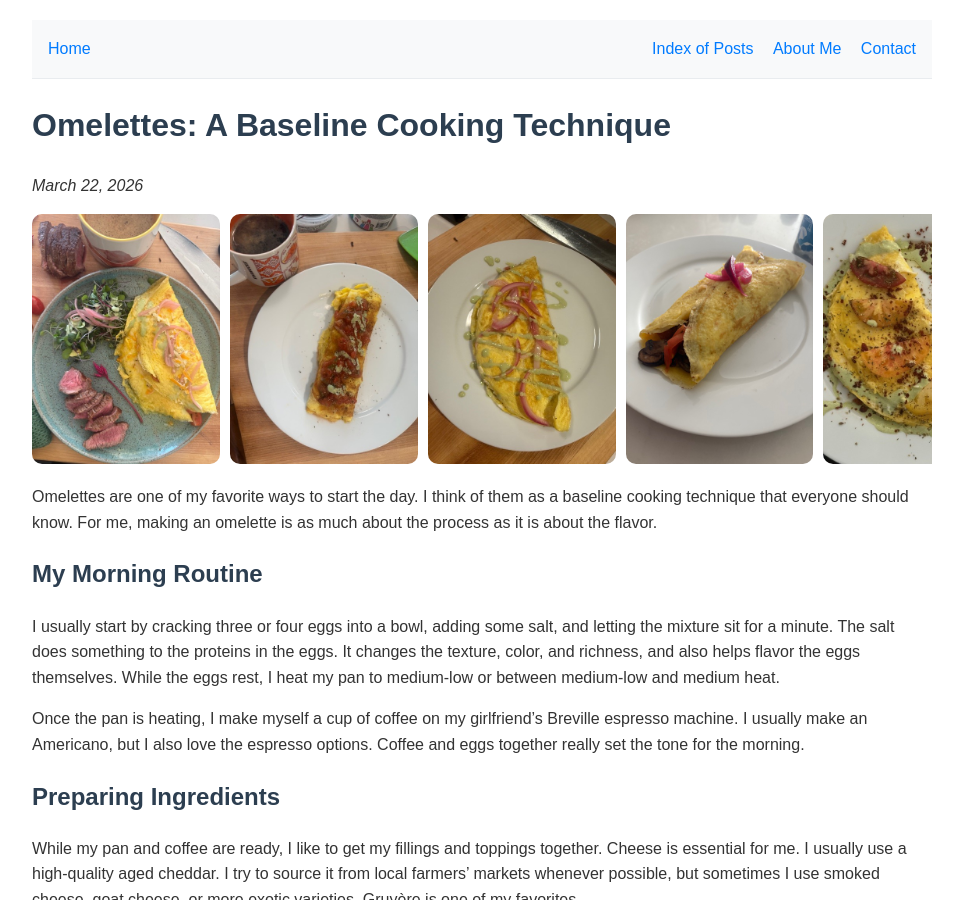
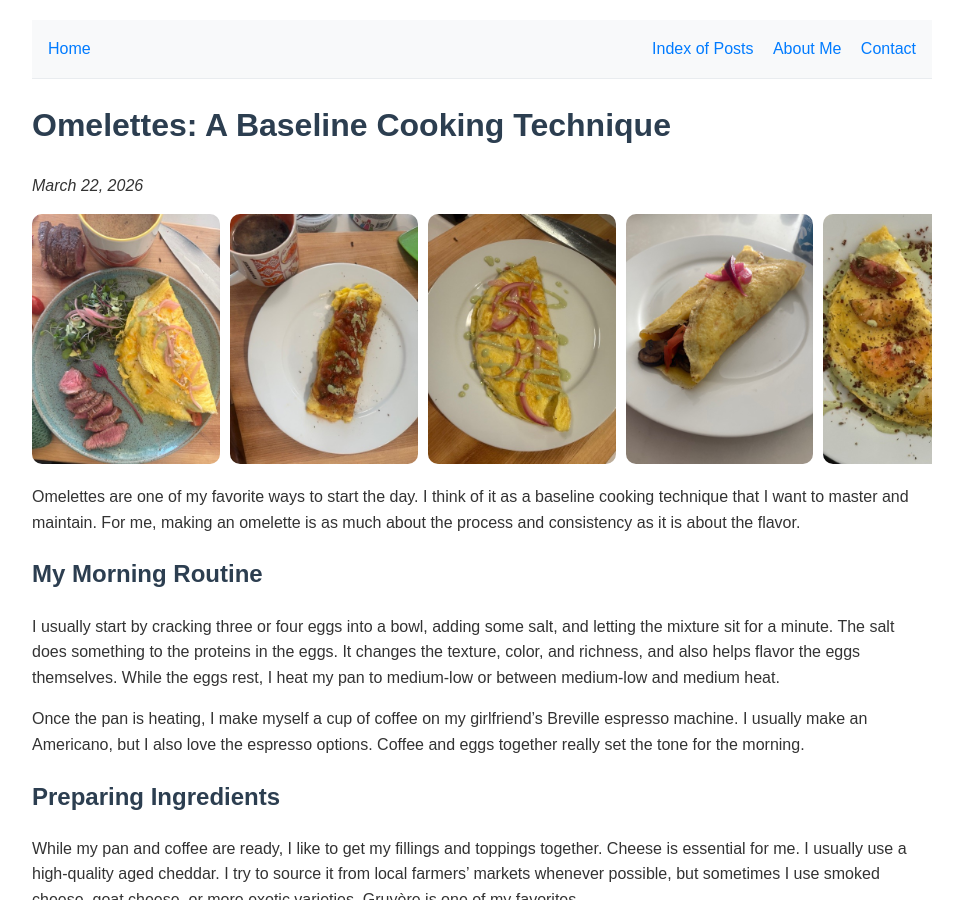
Before and after one commit to 05k0012/personal-homepage, a Jekyll site: the page built from _posts/2026-03-22-omelettes-baseline-cooking-technique.md, in a window 1280 px wide and 900 px high. Shown: the whole window, without its empty margins (158-1121 px from the left). Built offline with Jekyll 4.4.1, drawn with Linux system fonts in a browser that asks for light colours.

Commit message:
phrasing

```diff
--- a/_posts/2026-03-22-omelettes-baseline-cooking-technique.md
+++ b/_posts/2026-03-22-omelettes-baseline-cooking-technique.md
@@ -13,7 +13,7 @@ images:
 tags: [breakfast, eggs, omelette, cooking-techniques, cheese, coffee, lifestyle, ingredients]
 ---
 
-Omelettes are one of my favorite ways to start the day. I think of them as a baseline cooking technique that everyone should know. For me, making an omelette is as much about the process as it is about the flavor.
+Omelettes are one of my favorite ways to start the day. I think of it as a baseline cooking technique that I want to master and maintain. For me, making an omelette is as much about the process and consistency as it is about the flavor.
 
 ## My Morning Routine
 
```
